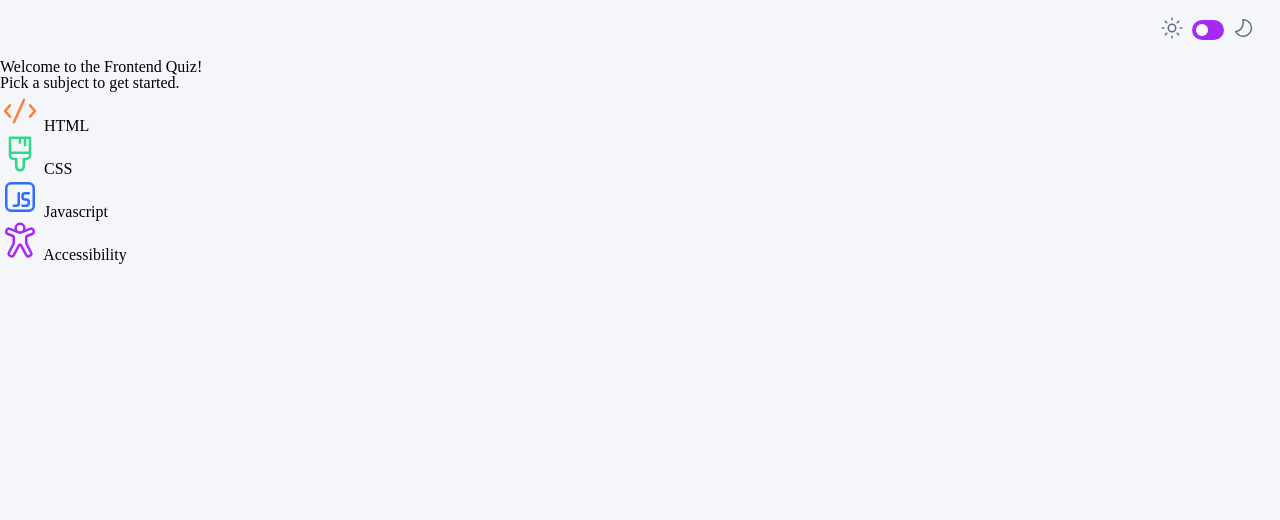
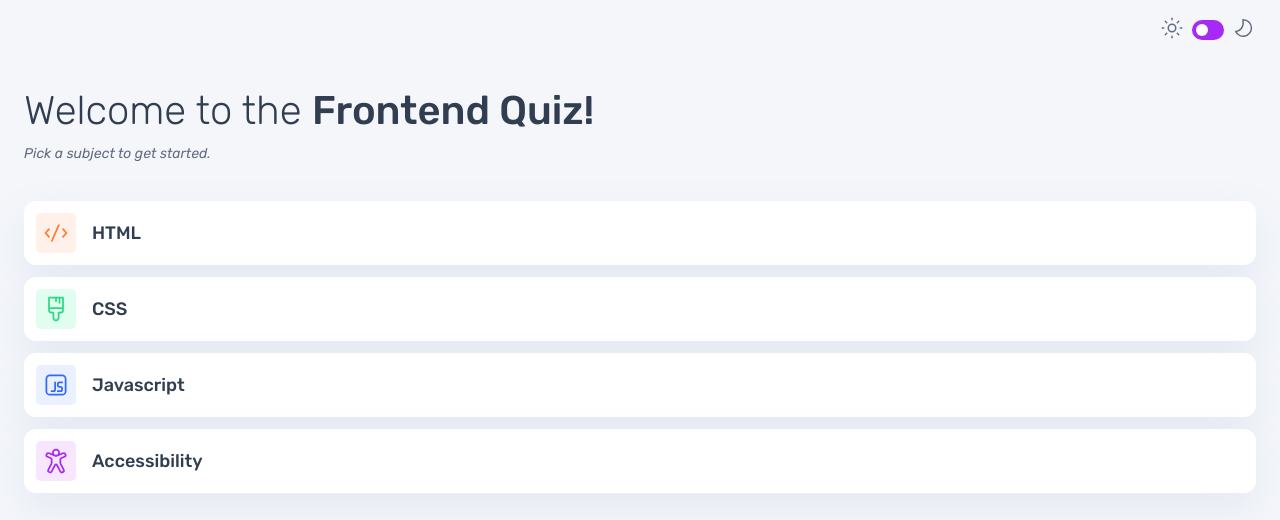
Before and after one commit to lasha-abuladze/frontend-quiz-app, a website: page index.html in a window 1280 px wide. Drawn offline with Linux system fonts and the light colour scheme.

Commit message:
add styles for first section

```diff
--- a/index.html
+++ b/index.html
@@ -7,6 +7,10 @@
 
     <link rel="stylesheet" href="reset.css">
     <link rel="stylesheet" href="style.css">
+
+    <link rel="preconnect" href="https://fonts.googleapis.com">
+    <link rel="preconnect" href="https://fonts.gstatic.com" crossorigin>
+    <link href="https://fonts.googleapis.com/css2?family=Rubik:ital,wght@0,300..900;1,300..900&display=swap" rel="stylesheet">
 
     <title>Frontend Quiz App</title>
 </head>
@@ -40,34 +44,34 @@
             </div>
         </header>
 
-        <section class="section--weclome">
+        <section class="section--welcom">
 
             <hgroup>
                 <h1>
                     Welcome to the
                     <span>Frontend Quiz!</span>
                 </h1>
-                <p>Pick a subject to get started.</p>
+                <p class="ind">Pick a subject to get started.</p>
             </hgroup>
 
             <ul class="quiz-topics-list">
-                <li>
-                    <img src="./assets/images/icon-html.svg" alt="icon-html">
+                <li class="quiz-topics-list--li">
+                    <img class="icon--html" src="./assets/images/icon-html.svg" alt="icon-html">
                     <span>HTML</span>
                 </li>
 
-                <li>
-                    <img src="./assets/images/icon-css.svg" alt="icon-css">
+                <li class="quiz-topics-list--li">
+                    <img class="icon--css" src="./assets/images/icon-css.svg" alt="icon-css">
                     <span>CSS</span>
                 </li>
 
-                <li>
-                    <img src="./assets/images/icon-js.svg" alt="icon-js">
+                <li class="quiz-topics-list--li">
+                    <img class="icon--js" src="./assets/images/icon-js.svg" alt="icon-js">
                     <span>Javascript</span>
                 </li>
 
-                <li>
-                    <img src="assets/images/icon-accessibility.svg" alt="icon-accessibility">
+                <li class="quiz-topics-list--li">
+                    <img class="icon--accessibility" src="assets/images/icon-accessibility.svg" alt="icon-accessibility">
                     <span>Accessibility</span>
                 </li>
             </ul>
--- a/main.scss
+++ b/main.scss
@@ -20,14 +20,26 @@
 body {
     background-color: #F4F6FA;
     transition: all 0.2s;
+    font-family: "Rubik", sans-serif;
+    color: #313E51;
 }
 
 .body-dark {
     background-color: #313E51 !important;
     transition: all 0.2s !important;
+    color: #fff;
+}
+
+.list--dark {
+    background-color: #3B4D66 !important;
+}
+
+.dark-p {
+    color: #ABC1E1 !important;
 }
 
 .main {
+
     .header {
     // background-color: rgb(88, 56, 56);
     display: flex;
@@ -69,5 +81,78 @@ body {
 
     }
 
+    .section--welcom {
 
+        padding: 32px 24px;
+        box-sizing: border-box;
+
+        hgroup {
+            margin-bottom: 40px;
+
+            h1 {
+                font-size: 40px;
+                font-weight: 300;
+                line-height: 40px;
+                margin-bottom: 16px;
+                span {
+                    font-weight: 500;
+                }
+            }
+
+            p {
+                font-size: 14px;
+                font-weight: 400;
+                color: #626C7F;
+                font-style: italic;
+            }
+        }
+
+        .quiz-topics-list {
+
+            li {
+                @include flex-row();
+                gap: 16px;
+                background-color: #fff;
+                box-shadow: 0px 16px 40px 0px rgba(143, 160, 193, 0.14);
+                padding: 12px;
+                box-sizing: border-box;
+                border-radius: 12px;
+                margin-bottom: 12px;
+                cursor: pointer;
+
+                font-size: 18px;
+                font-weight: 500;
+
+                &:last-child {
+                    margin: 0px;
+                }
+
+
+                img {
+                    background-color: #626C7F;
+                    width: 40px;
+                    height: 40px;
+                    padding: 6px;
+                    box-sizing: border-box;
+                    border-radius: 5px;
+                }
+
+                .icon--html {
+                    background-color: #FFF1E9;
+                }
+
+                .icon--css {
+                    background-color: #E0FDEF;
+                }
+
+                .icon--js {
+                    background-color: #EBF0FF;
+                }
+
+                .icon--accessibility {
+                    background-color: #F6E7FF;
+                }
+            }
+        }
+    }
 }
--- a/script.js
+++ b/script.js
@@ -6,6 +6,8 @@ const switcherCircle = document.querySelector(`.switcher-circle`);
 const themeSwitcherIcons = document.querySelectorAll(`.theme-switcher--icon`);
 const themeSwitchers = document.querySelectorAll(`.switch-theme`);
 
+const quizzesList = document.querySelectorAll(`.quiz-topics-list--li`);
+const ind = document.querySelectorAll(`.ind`);
 
 
 themeSwitchers.forEach(switchTheme);
@@ -18,6 +20,8 @@ function switchTheme (el) {
         themeSwitcherIcons.forEach(el => {
             el.classList.toggle(`display-none`)
         })
-        body.classList.toggle(`body-dark`)
+        body.classList.toggle(`body-dark`);
+        quizzesList.forEach(el => el.classList.toggle(`list--dark`));
+        ind.forEach(el => el.classList.toggle(`dark-p`));
     })
 }
```
Also changed, not shown: style.css.
